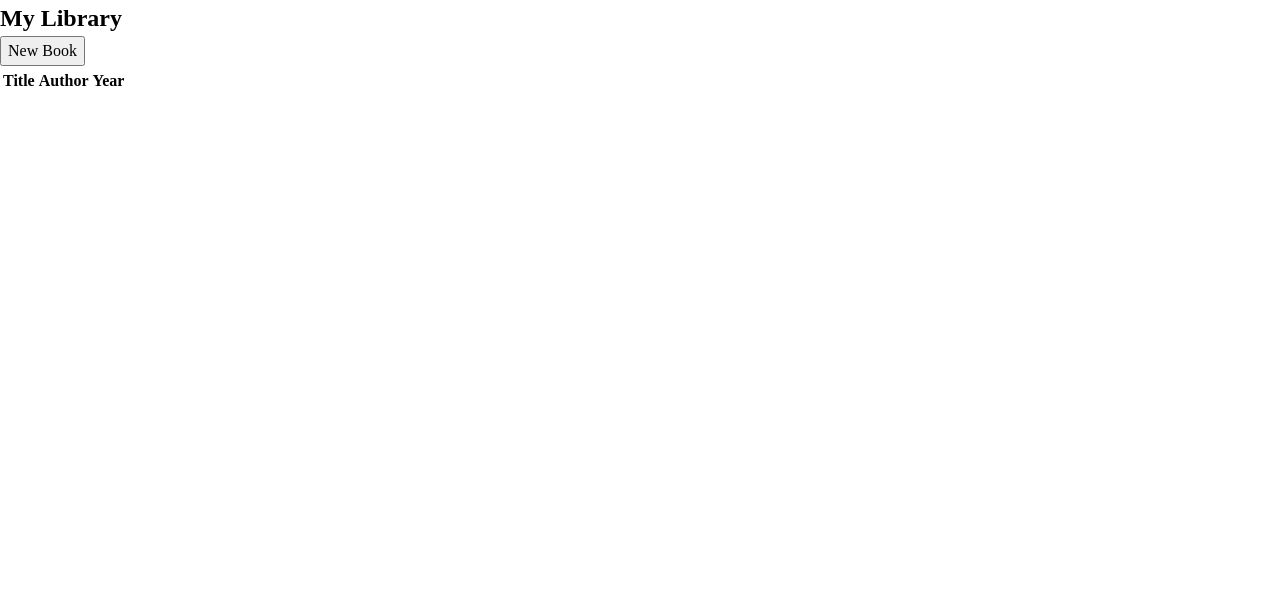
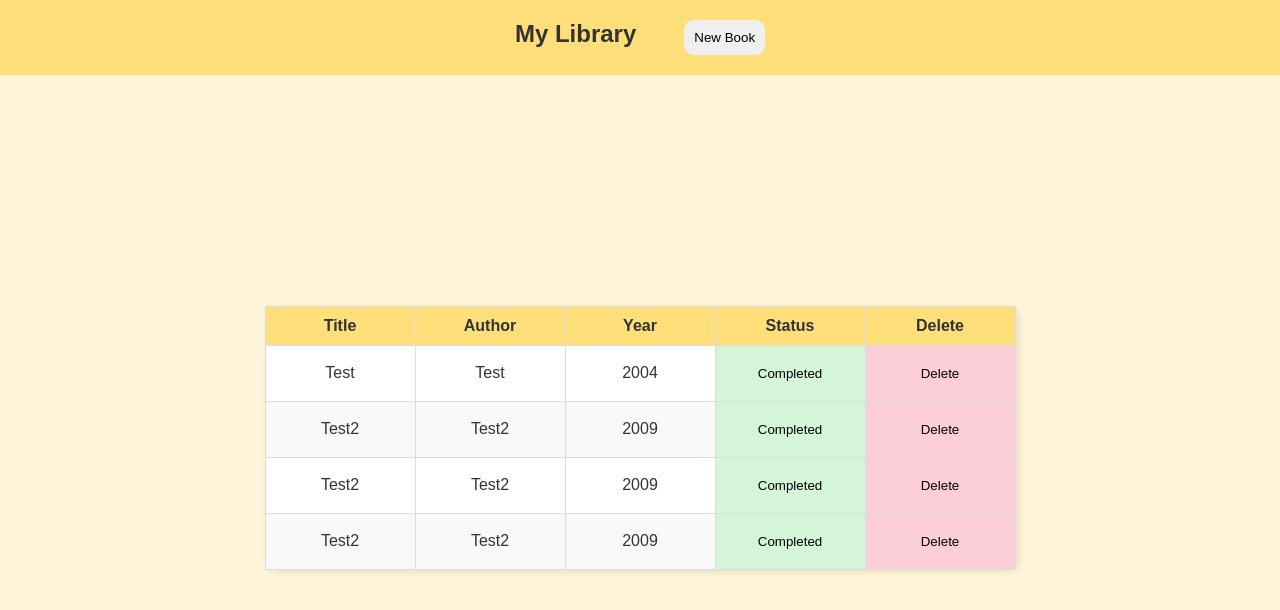
Before and after one commit to Jackan04/TOP-Library, a plain HTML site: page index.html in a window 1280 px wide. Drawn offline with Linux system fonts and the light colour scheme.

Commit message:
- Simple styling of the page - Styled the table and added buttons for marking as complete and also deleting a book - Adjusted the layout with grid and flex box

```diff
--- a/index.html
+++ b/index.html
@@ -10,20 +10,52 @@
 
     <header>
         <h2>My Library</h2>
+        <button id="btn-show-modal">New Book</button>
     </header>
 
     <main>
-        <button id="btn-show-modal">New Book</button>
         <table>
             <thead>
                 <tr>
                     <th>Title</th>
                     <th>Author</th>
                     <th>Year</th>
-                    <th></th>
+                    <th>Status</th>
+                    <th>Delete</th>
                 </tr>
             </thead>
             <tbody id="library-table-body">
+                <tr>
+                    <td id="td-title">Test</td>
+                    <td id="td-author">Test</td>
+                    <td id="td-year">2004</td>
+                    <td id="td-status" class="td-button-container"><button class="btn-table" id="btn-mark-completed">Completed</button></td>
+                    <td id="td-delete" class="td-button-container"><button class="btn-table" id="btn-delete-book">Delete</button></td>
+                </tr>
+
+                <tr>
+                    <td id="td-title">Test2</td>
+                    <td id="td-author">Test2</td>
+                    <td id="td-year">2009</td>
+                    <td id="td-status" class="td-button-container"><button class="btn-table" id="btn-mark-completed">Completed</button></td>
+                    <td id="td-delete" class="td-button-container"><button class="btn-table" id="btn-delete-book">Delete</button></td>
+                </tr>
+
+                <tr>
+                    <td id="td-title">Test2</td>
+                    <td id="td-author">Test2</td>
+                    <td id="td-year">2009</td>
+                    <td id="td-status" class="td-button-container"><button class="btn-table" id="btn-mark-completed">Completed</button></td>
+                    <td id="td-delete" class="td-button-container"><button class="btn-table" id="btn-delete-book">Delete</button></td>
+                </tr>
+
+                <tr>
+                    <td id="td-title">Test2</td>
+                    <td id="td-author">Test2</td>
+                    <td id="td-year">2009</td>
+                    <td id="td-status" class="td-button-container"><button class="btn-table" id="btn-mark-completed">Completed</button></td>
+                    <td id="td-delete" class="td-button-container"><button class="btn-table" id="btn-delete-book">Delete</button></td>
+                </tr>
 
             </tbody>
         </table>
--- a/style.css
+++ b/style.css
@@ -1,54 +1,106 @@
-/* 1. Use a more-intuitive box-sizing model */
-*, *::before, *::after {
-    box-sizing: border-box;
+/* Variables */
+:root{
+  --background: #FFF5D8;
+  --primary: #FEDF7A;
+  --padding-small: 10px;
+  --padding-large: 20px;
+  --border-radius: 10px;
+  --transition: 0.1s ease-in-out;
+  --text-color: #333;
 }
 
-  /* 2. Remove default margin */
+/* Basic CSS Reset */
 * {
   margin: 0;
+  padding: 0;
+  box-sizing: border-box;
+  font-family: Arial, Helvetica, sans-serif;
 }
 
-  /* 3. Enable keyword animations */
-  @media (prefers-reduced-motion: no-preference) {
-    html {
-      interpolate-size: allow-keywords;
-    }
+button:focus, input:focus{
+  outline: none;
+
 }
 
-  body {
-    /* 4. Add accessible line-height */
-    line-height: 1.5;
-    /* 5. Improve text rendering */
-    -webkit-font-smoothing: antialiased;
+/* General Styling */
+body{
+  height: 100vh;
+  display: grid;
+  grid-template-rows: auto 1fr;
+  place-items: center;
+  background-color: var(--background);
+  color: var(--text-color);
+
 }
 
-  /* 6. Improve media defaults */
-  img, picture, video, canvas, svg {
-    display: block;
-    max-width: 100%;
+header{
+    background-color: var(--primary);
+    width: 100%;
+    display: flex;
+    justify-content: center;
+    flex-wrap: wrap;
+    gap: 3rem;
+    padding: var(--padding-large);
+
 }
 
-  /* 7. Inherit fonts for form controls */
-  input, button, textarea, select {
-    font: inherit;
+button{
+  border: none;
+  padding: var(--padding-small);
+  border-radius: var(--border-radius);
+  transition: var(--transition);
+  cursor: pointer;
 }
 
-  /* 8. Avoid text overflows */
-  p, h1, h2, h3, h4, h5, h6 {
-    overflow-wrap: break-word;
+.btn-table{
+  height: 100%;
+  width: 100%;
 }
 
-  /* 9. Improve line wrapping */
-  p {
-    text-wrap: pretty;
-  }
-  h1, h2, h3, h4, h5, h6 {
-    text-wrap: balance;
+button:hover{
+  /* box-shadow: 1px 2px 3px #333; */
+  opacity: 0.7;
 }
 
-  /*
-    10. Create a root stacking context
-  */
-  #root, #__next {
-    isolation: isolate;
+#btn-mark-completed, #btn-delete-book{
+  background-color: transparent;
 }
+
+table{
+  max-width: 80%;
+  border-collapse: collapse;
+  background-color: white;
+  box-shadow: 3px 2px 8px rgba(0, 0, 0, 0.1);
+  border-radius: var(--border-radius);
+  table-layout: auto;
+
+}
+
+th, td {
+  min-width: 150px;
+  padding: var(--padding-small);
+  border: 1px solid #ddd;
+  text-align: center;
+}
+
+.td-button-container:hover{
+  opacity: 0.8;
+
+}
+
+#td-delete{
+  background-color: #FACDD7;
+}
+
+#td-status{
+  background-color: #D5F5D9 ;
+}
+
+th {
+  background-color: var(--primary);
+  color: var(--text-color);
+}
+
+tr:nth-child(even) {
+  background-color: #f9f9f9;
+}
```
Lines whose indentation alone changed are shown as unchanged.
